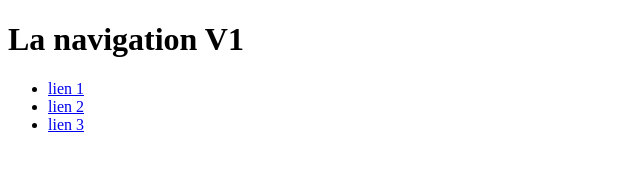
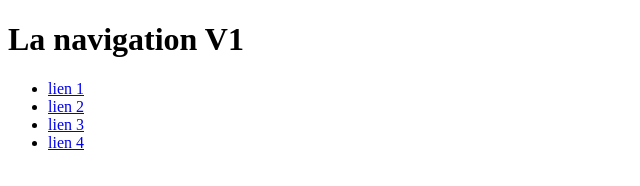
Before and after one commit to dioukoum/FirstProject, a plain HTML site: page index.html in a window 1280 px wide. Shown: the full height of the page, 0-640 px from the left. Drawn offline with Linux system fonts and the light colour scheme.

Commit message:
adding a new anchor

```diff
--- a/index.html
+++ b/index.html
@@ -12,6 +12,7 @@
         <li><a href="#">lien 1</a></li>
         <li><a href="#">lien 2</a></li>
         <li><a href="#">lien 3</a></li>
+        <li><a href="#">lien 4</a></li>
     </ul>
 </body>
 </html>
```
